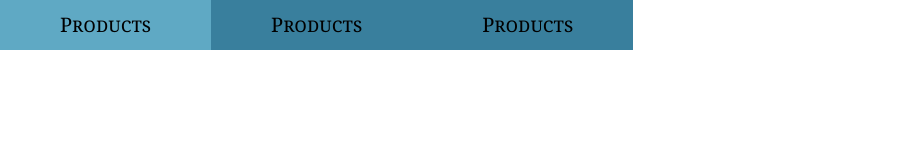
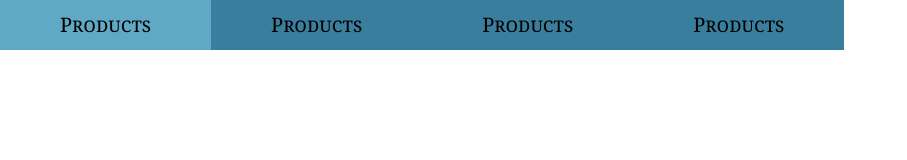
Before and after one commit to davidmrtz-dev/DropDownMenuModule, a website built with webpack: page dist/index.html in a window 1280 px wide. Shown: the whole page, without its empty margins (0-907 px from the left). Built offline with nearby package versions, Linux system fonts and the light colour scheme.

Commit message:
Woring on sass looping

```diff
--- a/dist/index.html
+++ b/dist/index.html
@@ -61,6 +61,23 @@
         <h3>Option 7</h3>
       </div>
     </div>
+    <div class="drop-box-cont">
+      <div class="opt default">
+        <h3>Products</h3>
+      </div>
+      <div class="opt  opt-1">
+        <h3>Option 1</h3>
+      </div>
+      <div class="opt  opt-2">
+        <h3>Option 2</h3>
+      </div>
+      <div class="opt  opt-3">
+        <h3>Option 3</h3>
+      </div>
+      <div class="opt  opt-4">
+        <h3>Option 4</h3>
+      </div>
+    </div>
   </nav>
   <script src="main.js"></script>
 </body>
```
